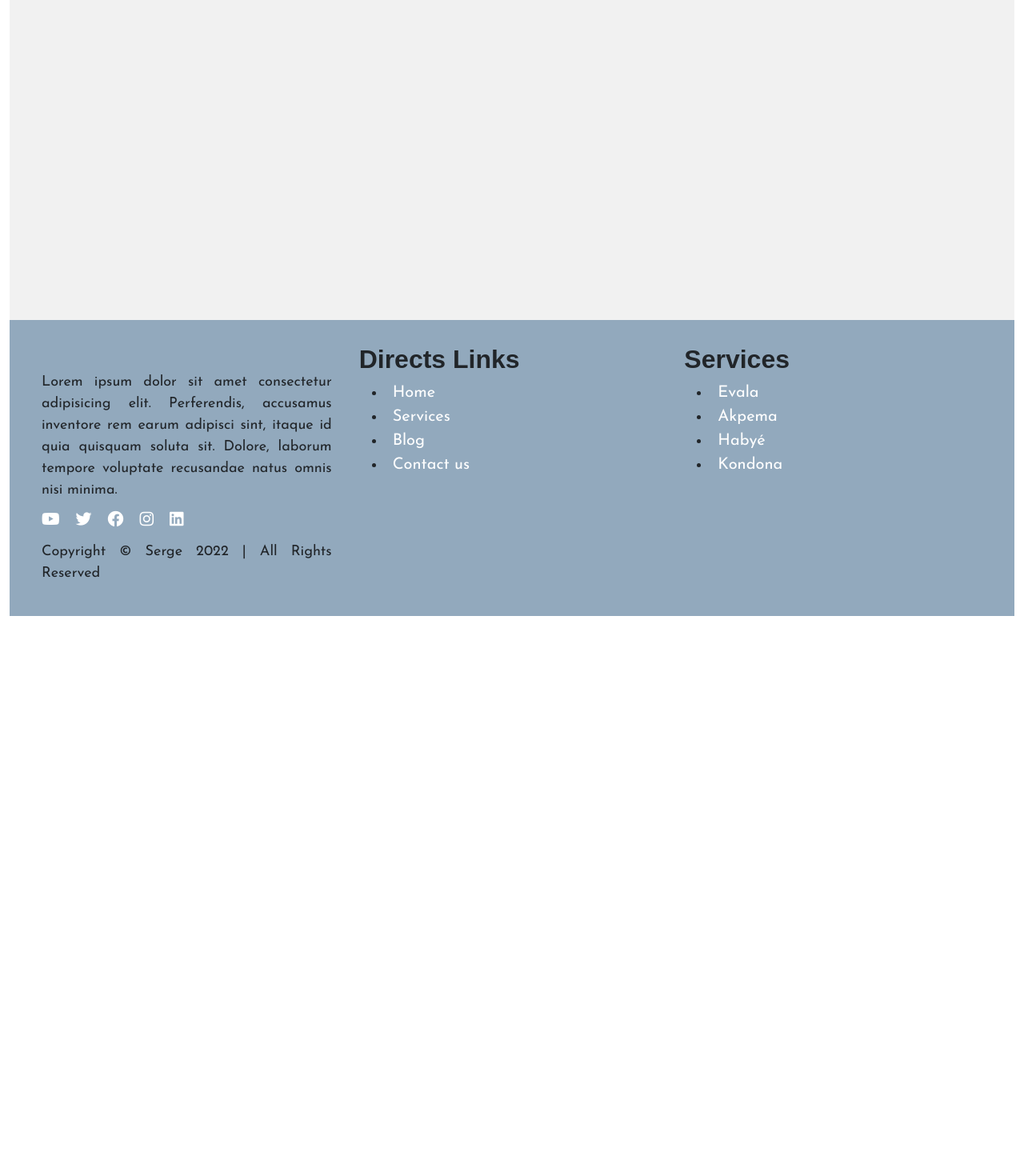
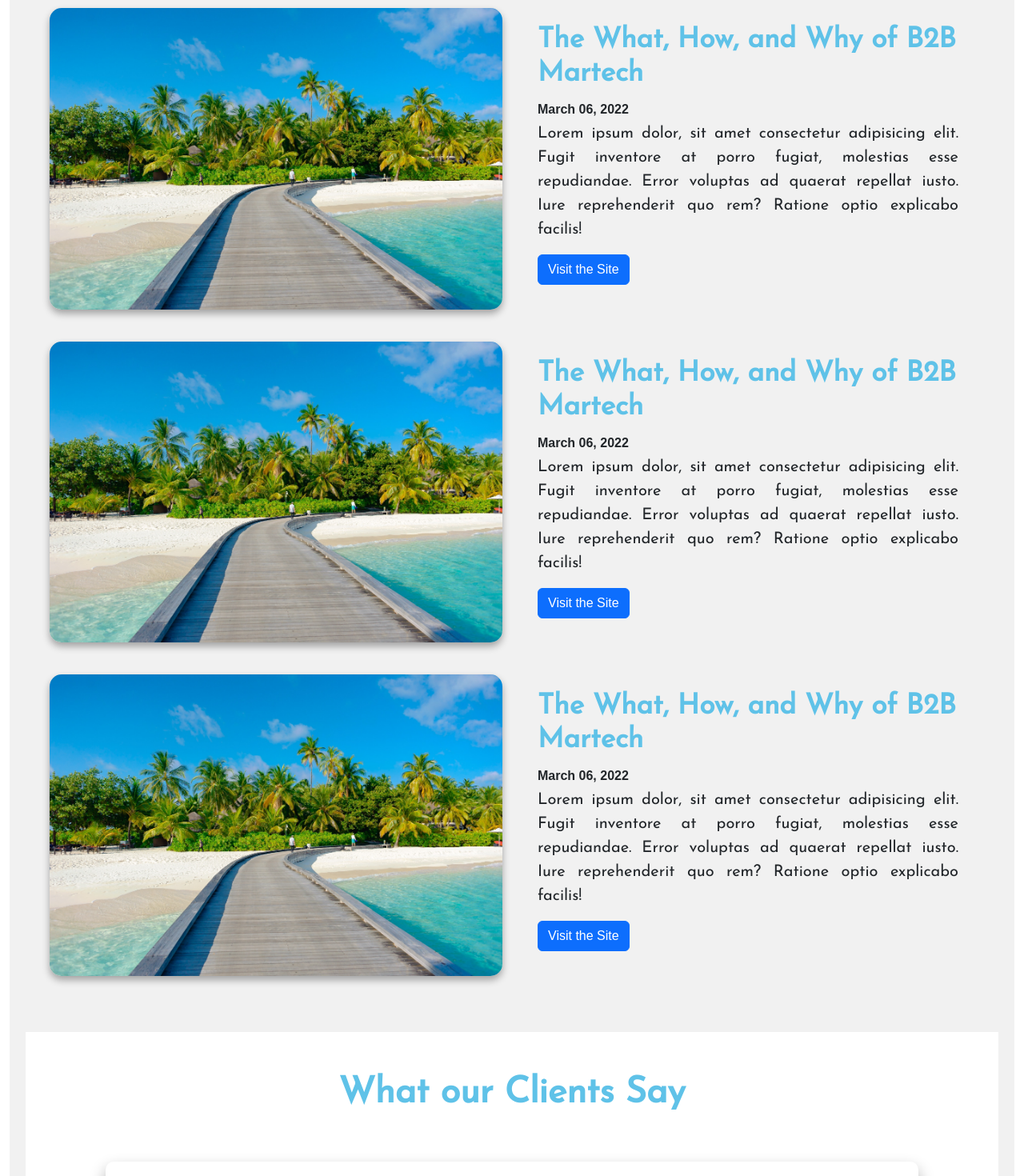
Before and after one commit to iamsergeo22/consult_project, a Vue app: page /blog in a window 1280 px wide. Shown: the part 400-1870 px from the top of the page at 80% size. Before the commit the page ends 1170 px from the top, so only its background shows below. Built offline with nearby package versions, Linux system fonts and the light colour scheme.

Commit message:
new-update

```diff
--- a/src/views/BlogPage.vue
+++ b/src/views/BlogPage.vue
@@ -5,23 +5,171 @@
           </h1>
      </div>
 
+     <div class="blog">
+          <div class="row">
+               <div class="col-lg-6">
+                    <img class="image img-fluid" src="../assets/pexels-asad-photo-maldives-9482122.jpg" alt="">
+               </div>
+               <div class="col-lg-6">
+                    <div class="description">
+                         <h2>The What, How, and Why of B2B Martech
+                         </h2>
+                         <span><strong>March 06, 2022</strong></span>
+                         <p>Lorem ipsum dolor, sit amet consectetur adipisicing elit. Fugit inventore at porro fugiat,
+                              molestias esse repudiandae. Error voluptas ad quaerat repellat iusto. Iure reprehenderit
+                              quo
+                              rem? Ratione optio explicabo facilis!</p>
+                         <button type="button" class="btn btn-primary">Visit the Site</button>
+                    </div>
+               </div>
+
+
+          </div>
+
+          <div class="row">
+               <div class="col-lg-6">
+                    <img class="image img-fluid" src="../assets/pexels-asad-photo-maldives-9482122.jpg" alt="">
+               </div>
+               <div class="col-lg-6">
+                    <div class="description">
+                         <h2>The What, How, and Why of B2B Martech
+                         </h2>
+                         <span><strong>March 06, 2022</strong></span>
+                         <p>Lorem ipsum dolor, sit amet consectetur adipisicing elit. Fugit inventore at porro fugiat,
+                              molestias esse repudiandae. Error voluptas ad quaerat repellat iusto. Iure reprehenderit
+                              quo
+                              rem? Ratione optio explicabo facilis!</p>
+                         <button type="button" class="btn btn-primary">Visit the Site</button>
+                    </div>
+               </div>
+
+
+          </div>
+
+          <div class="row">
+               <div class="col-lg-6">
+                    <img class="image img-fluid" src="../assets/pexels-asad-photo-maldives-9482122.jpg" alt="">
+               </div>
+               <div class="col-lg-6">
+                    <div class="description">
+                         <h2>The What, How, and Why of B2B Martech
+                         </h2>
+                         <span><strong>March 06, 2022</strong></span>
+                         <p>Lorem ipsum dolor, sit amet consectetur adipisicing elit. Fugit inventore at porro fugiat,
+                              molestias esse repudiandae. Error voluptas ad quaerat repellat iusto. Iure reprehenderit
+                              quo
+                              rem? Ratione optio explicabo facilis!</p>
+                         <button type="button" class="btn btn-primary">Visit the Site</button>
+                    </div>
+               </div>
+
+
+          </div>
+     </div>
+
+
+
+
+     <section class="testimony">
+
+          <h3>What our Clients Say</h3>
+          <testimony-view></testimony-view>
+
+     </section>
+
+     <section class="contact">
+          <h3>Contact Us</h3>
+          <contact-view></contact-view>
+     </section>
 
 </template>
 
 <script>
+     import TestimonyView from './TestimonyView.vue'
+     import ContactView from './ContactView.vue'
      export default {
+          components: {
+               TestimonyView,
+               ContactView
+          }
 
 
      }
 </script>
 
-<style scoped>
+<style lang="scss" scoped>
+
+
+     .row {
+          padding: 20px;
+
+     }
+
+     .contact {
+          padding: 20px;
+
+          h3 {
+               text-align: center;
+          }
+     }
+
+     .blog {
+          padding: 30px;
+     }
+
+     .description {
+          padding: 20px;
+          line-height: 30px;
+     }
+
+     .image {
+          border-radius: 15px;
+          box-shadow: 0 5px 10px #0005;
+
+     }
+
+     h3 {
+          font-size: 45px;
+          font-weight: bold;
+          color: #5fc2e8;
+     }
+
+     h3,
+     p {
+          font-family: 'Josefin Sans', sans-serif;
+          text-align: justify;
+     }
+
+
+
+     .testimony {
+          margin: 20px;
+          padding: 50px;
+          background-color: white;
+
+          h3 {
+               text-align: center;
+          }
+     }
+
+     p {
+          font-family: 'Josefin Sans', sans-serif;
+          font-size: 20px;
+
+     }
 
      h1 {
           font-size: 25px;
           font-weight: bold;
           font-family: 'Jost', sans-serif;
           text-align: center;
+     }
+
+           h2 {
+                font-size: 35px;
+                font-weight: bold;
+                font-family: 'Josefin Sans', sans-serif;
+                color: #5fc2e8;
            }
 
 
--- a/src/views/ClientsPage.vue
+++ b/src/views/ClientsPage.vue
@@ -171,12 +171,15 @@
      }
 
      .body {
-          margin: 10px;
           padding: 50px;
      }
 
+     .col-lg-6 {
+          padding: 10px;
+     }
+
      .row {
-          padding: 100px;
+          padding: 10px;
           justify-content: space-between;
      }
 
--- a/src/views/HomeView.vue
+++ b/src/views/HomeView.vue
@@ -208,11 +208,11 @@
       }
 
       h2 {
-        font-size: 35px;
+        font-size: 20px;
         font-family: 'Josefin Sans', sans-serif;
 
         @media (min-width: 550px) {
-          font-size: 40px;
+          font-size: 30px;
           font-weight: bold;
         }
       }
```
Lines whose indentation alone changed are shown as unchanged.
